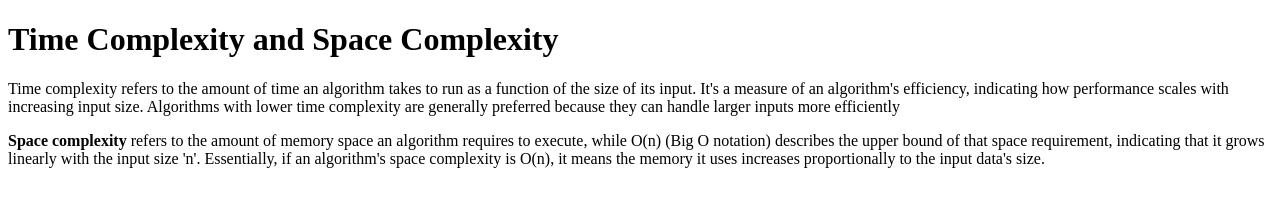
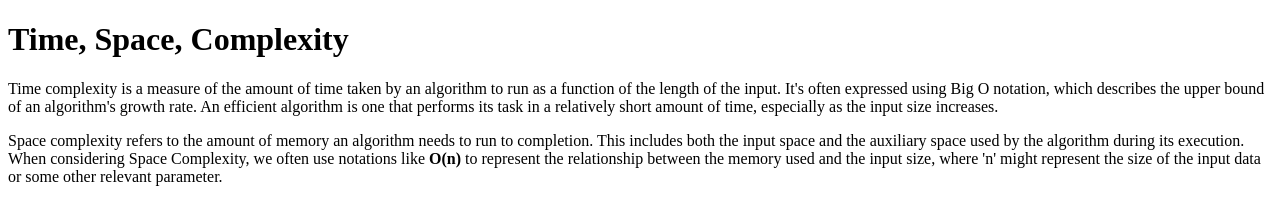
Before and after one commit to acciojob/time-and-space-complexity-Jayasurya016, a website: page main.html in a window 1280 px wide. Drawn offline with Linux system fonts and the light colour scheme.

Commit message:
created a submission

```diff
--- a/main.html
+++ b/main.html
@@ -1,19 +1,17 @@
 <!DOCTYPE html>
+<html lang="en">
+<head>
+    <meta charset="UTF-8">
+    <meta name="viewport" content="width=device-width, initial-scale=1.0">
+    <title>Time and Space Complexity</title>
+</head>
+<body>
 
-<html>
+    <h1>Time, Space, Complexity</h1>
 
-<head>
-	<link rel="stylesheet" href="styles.css">
-</head>
+    <p>Time complexity is a measure of the amount of time taken by an algorithm to run as a function of the length of the input. It's often expressed using Big O notation, which describes the upper bound of an algorithm's growth rate. An efficient algorithm is one that performs its task in a relatively short amount of time, especially as the input size increases.</p>
 
-<body>
-	<!-- the entire body must be written by student -->
-	<h1>Time Complexity and Space Complexity</h1>
-	<p>Time complexity refers to the amount of time an algorithm takes to run as a function of the size of its input. It's a measure of an algorithm's efficiency, indicating how performance scales with increasing input size. Algorithms with lower time complexity are generally preferred because they can handle larger inputs more efficiently</p>
-	<p><b>Space complexity</b> refers to the amount of memory space an algorithm requires to execute, while O(n) (Big O notation) describes the upper bound of that space requirement, indicating that it grows linearly with the input size 'n'. Essentially, if an algorithm's space complexity is O(n), it means the memory it uses increases proportionally to the input data's size.</p>
-    <script type="text/javascript" src="./script.js">
-</script>
+    <p>Space complexity refers to the amount of memory an algorithm needs to run to completion. This includes both the input space and the auxiliary space used by the algorithm during its execution. When considering Space Complexity, we often use notations like <b>O(n)</b> to represent the relationship between the memory used and the input size, where 'n' might represent the size of the input data or some other relevant parameter.</p>
 
 </body>
-
 </html>
```
